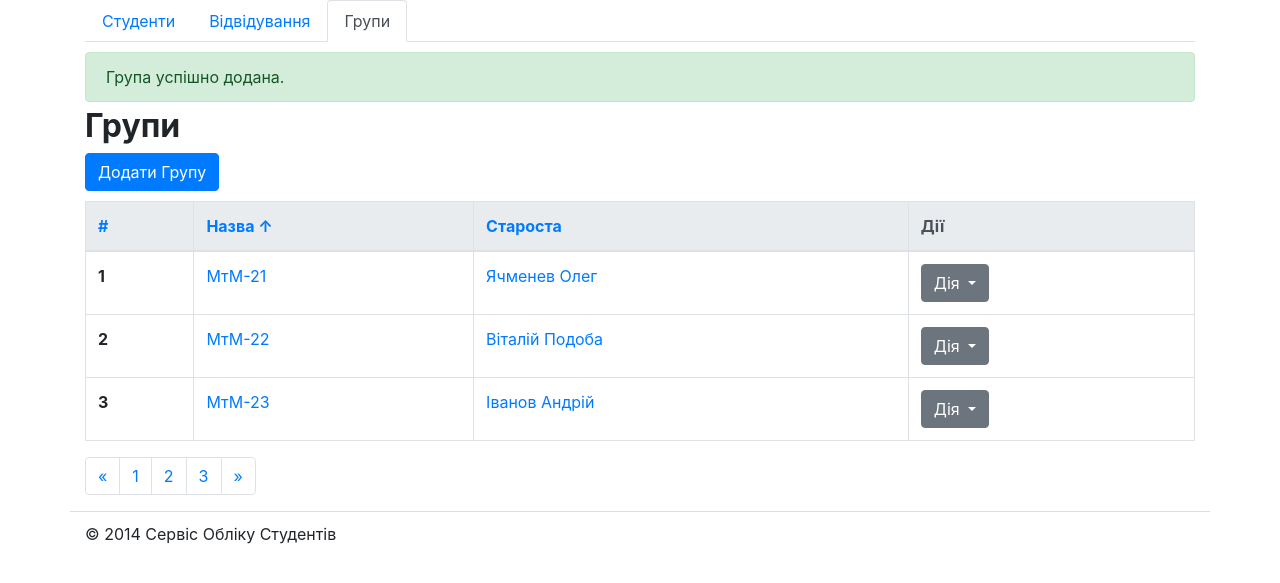
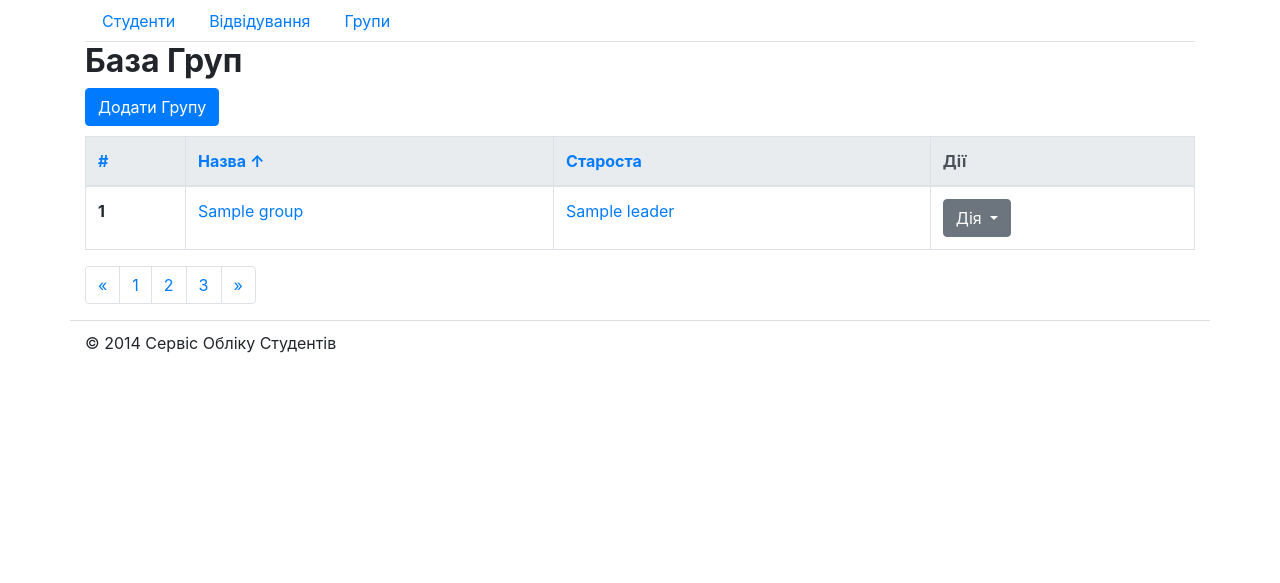
Before and after one commit to SSRomanSS/studentsdb, a Django app: template students/templates/students/groups_list.html in a window 1280 px wide. Shown: the part 86-669 px from the top of the page. Run offline with Django 3.2, Linux system fonts and the light colour scheme; the template is opened without the code that fills it: most values are stand-ins (such as "Sample title", 1, 10 or a date in 2020); some libraries are stand-ins or nearby versions.

Commit message:
Add base.html, refactor groups_list.html and students_list.html, clean up code

```diff
--- /dev/null
+++ b/students/templates/students/base.html
@@ -0,0 +1,99 @@
+{% load static %}
+
+<!DOCTYPE html>
+<html lang="uk">
+<head>
+	<meta charset="UTF-8">
+	<title>Сервіс Обліку Студентів - {% block meta_title %}{% endblock meta_title %}</title>
+	<meta name="description" value="Система Обліку Студентів Навчального Закладу" >
+	<meta name="viewport" content="width=device-width, initial-scale=1, shrink-to-fit=no">
+	<!-- Include Styles -->
+	<link rel="stylesheet"
+          href="https://stackpath.bootstrapcdn.com/bootstrap/4.3.1/css/bootstrap.min.css"
+          integrity="sha384-ggOyR0iXCbMQv3Xipma34MD+dH/1fQ784/j6cY/iJTQUOhcWr7x9JvoRxT2MZw1T" crossorigin="anonymous">
+
+	<link rel="stylesheet"
+          href="{% static "css/main.css" %}">
+
+    {% block extra_css %}{% endblock extra_css %}
+
+    <link rel="shortcut icon" type="image/png" href="{% static "favicon.ico" %}">
+</head>
+
+<body>
+	<!-- Start Container -->
+  <div class="container">
+
+    <!-- Start Header -->
+    <div class="row" id="header">
+      <div class="col-8">
+        <h1>Сервіс Обліку Студентів</h1>
+      </div>
+      <div class="col-4" id="group-selector">
+        <strong>Група:</strong>
+        <select>
+          <option value="">Усі Студенти</option>
+          <option value="">Мтм-21, Віталій Подоба</option>
+          <option value="">Мтм-22, Андрій Петров</option>
+        </select>
+      </div>
+    </div>
+    <!-- End Header -->
+
+    <!-- Start subheader -->
+    <div class="row" id="sub-header">
+      <div class="col-12">
+        <ul class="nav nav-tabs">
+			<li class="nav-item">
+				<a class="nav-link {% if request.resolver_match.url_name == "home" %} active {% endif %}"
+                href="{% url "home" %}">Студенти</a>
+			</li>
+			 <li class="nav-item">
+				<a class="nav-link  {% if request.resolver_match.url_name == "student_visiting" %} active {% endif %}"
+                 href="{% url "students_visiting" %}">Відвідування</a>
+			 </li>
+			 <li class="nav-item">
+				<a class="nav-link {% if request.resolver_match.url_name == "groups" %} active {% endif %}"
+                 href="{% url "groups" %}">Групи</a>
+			 </li>
+		</ul>
+      </div>
+    </div>
+    <!-- End subheader -->
+
+    <!-- Start Content Columns -->
+    <div class="row" id="content-columns">
+      <div class="col-12" id="content-column">
+
+        {% comment "Not used alert so far" %}
+        <div class="alert alert-success" role="alert">
+			Status Update!
+		</div>
+        {% endcomment %}
+
+        <h2>{% block title %}{% endblock title %}</h2>
+        {% block content %}{% endblock content %}
+
+      </div>
+    </div>
+    <!-- End Content Columns -->
+
+    <!-- Start Footer -->
+    <div class="row" id="footer">
+      <div class="col-12">
+        &copy; 2014 Сервіс Обліку Студентів
+      </div>
+    </div>
+    <!-- End Footer -->
+
+  </div>
+  <!-- End Container -->
+
+  <!-- Javascripts Inclusion -->
+
+<script src="https://code.jquery.com/jquery-3.3.1.slim.min.js" integrity="sha384-q8i/X+965DzO0rT7abK41JStQIAqVgRVzpbzo5smXKp4YfRvH+8abtTE1Pi6jizo" crossorigin="anonymous"></script>
+<script src="https://cdnjs.cloudflare.com/ajax/libs/popper.js/1.14.7/umd/popper.min.js" integrity="sha384-UO2eT0CpHqdSJQ6hJty5KVphtPhzWj9WO1clHTMGa3JDZwrnQq4sF86dIHNDz0W1" crossorigin="anonymous"></script>
+<script src="https://stackpath.bootstrapcdn.com/bootstrap/4.3.1/js/bootstrap.min.js" integrity="sha384-JjSmVgyd0p3pXB1rRibZUAYoIIy6OrQ6VrjIEaFf/nJGzIxFDsf4x0xIM+B07jRM" crossorigin="anonymous"></script>
+{% block extra_js %}{% endblock extra_js %}
+</body>
+</html>
--- a/students/templates/students/groups_list.html
+++ b/students/templates/students/groups_list.html
@@ -1,72 +1,17 @@
+{% extends "students/base.html" %}
+
 {% load static %}
 
-<!DOCTYPE html>
-<html lang="uk">
-<head>
-	<meta charset="UTF-8">
-	<title>Сервіс Обліку Студентів</title>
-	<meta name="description" value="Система Обліку Студентів Навчального Закладу" >
-	<meta name="viewport" content="width=device-width, initial-scale=1, shrink-to-fit=no">
-	<!-- Include Styles -->
-	<link rel="stylesheet" href="https://stackpath.bootstrapcdn.com/bootstrap/4.3.1/css/bootstrap.min.css" integrity="sha384-ggOyR0iXCbMQv3Xipma34MD+dH/1fQ784/j6cY/iJTQUOhcWr7x9JvoRxT2MZw1T" crossorigin="anonymous">
+{% block meta_title %}Групи{% endblock meta_title %}
 
-	<link rel="stylesheet"
-			href="{% static "css/main.css" %}">
+{% block title %}База Груп{% endblock title %}
 
-	<link rel="shortcut icon" type="image/png" href="{% static "favicon.ico" %}">
-</head>
+{% block content %}
 
-<body>
-	<!-- Start Container -->
-  <div class="container">
-
-    <!-- Start Header -->
-    <div class="row" id="header">
-      <div class="col-8">
-        <h1>Сервіс Обліку Студентів</h1>
-      </div>
-      <div class="col-4" id="group-selector">
-        <strong>Група:</strong>
-        <select>
-          <option value="">Усі Студенти</option>
-          <option value="">Мтм-21, Олег Ячменев </option>
-          <option value="">Мтм-22, Віталій Подоба</option>
-          <option value="">Мтм-23, Андрій Іванов</option>
-        </select>
-      </div>
-    </div>
-    <!-- End Header -->
-
-    <!-- Start subheader -->
-    <div class="row" id="sub-header">
-      <div class="col-12">
-        <ul class="nav nav-tabs">
-			<li class="nav-item">
-				<a class="nav-link" href="{% url "home" %}">Студенти</a>
-			</li>
-			 <li class="nav-item">
-				<a class="nav-link" href="{% url "students_visiting" %}">Відвідування</a>
-			 </li>
-			 <li class="nav-item">
-				<a class="nav-link active" href="{% url "groups" %}">Групи</a>
-			 </li>
-		</ul>
-      </div>
-    </div>
-    <!-- End subheader -->
-
-    <!-- Start Content Columns -->
-    <div class="row" id="content-columns">
-      <div class="col-12" id="content-column">
-
-        <div class="alert alert-success" role="alert">
-			Група успішно додана.
-		</div>
-
-        <h2>Групи</h2>
         <a class="btn btn-primary" href="{% url "groups_add" %}" >Додати Групу</a>
 
         <!-- Start Students Listing -->
+		{% if groups %}
         <table class="table table-bordered" id="table">
           <thead class="thead-light">
             <tr>
@@ -77,10 +22,11 @@
             </tr>
           </thead>
           <tbody>
+            {% for group in groups %}
             <tr>
-              <th scope="row">1</th>
-              <td><a href="#">МтМ-21</td>
-              <td><a href="#">Ячменев Олег</td>
+              <th scope="row">{{ forloop.counter }}</th>
+              <td><a href="{% url "groups_edit" group.id %}">{{ group.name }}</td>
+              <td><a href="{% url "students_edit" group.id %}">{{ group.leader }}</td>
               <td>
                 <div class="dropdown">
 					<button class="btn btn-secondary dropdown-toggle"
@@ -92,60 +38,19 @@
 						Дія
 					</button>
 						  <div class="dropdown-menu" aria-labelledby="dropdownMenuButton">
-							<a class="dropdown-item" href="#">Редагування</a>
-							<a class="dropdown-item" href="#">Відвідування</a>
-							<a class="dropdown-item" href="#">Видалити</a>
+							<a class="dropdown-item" href="{% url "groups_edit" group.id %}">Редагування</a>
+							<a class="dropdown-item" href="{% url "groups_delete" group.id %}">Видалити</a>
 						  </div>
 				</div>
               </td>
             </tr>
-            <tr>
-              <th scope="row">2</th>
-              <td><a href="#">МтМ-22</td>
-              <td><a href="#">Віталій Подоба</td>
-              <td>
-                <div class="dropdown">
-					<button class="btn btn-secondary dropdown-toggle"
-					type="button"
-					id="dropdownMenuButton"
-					data-toggle="dropdown"
-					aria-haspopup="true"
-					aria-expanded="false">
-						Дія
-					</button>
-						  <div class="dropdown-menu" aria-labelledby="dropdownMenuButton">
-							<a class="dropdown-item" href="#">Редагування</a>
-							<a class="dropdown-item" href="#">Відвідування</a>
-							<a class="dropdown-item" href="#">Видалити</a>
-						  </div>
-				</div>
-              </td>
-            </tr>
-            <tr>
-              <th scope="row">3</th>
-              <td><a href="#">МтМ-23</td>
-              <td><a href="#">Іванов Андрій</td>
-              <td>
-                <div class="dropdown">
-					<button class="btn btn-secondary dropdown-toggle"
-					type="button"
-					id="dropdownMenuButton"
-					data-toggle="dropdown"
-					aria-haspopup="true"
-					aria-expanded="false">
-						Дія
-					</button>
-						  <div class="dropdown-menu" aria-labelledby="dropdownMenuButton">
-							<a class="dropdown-item" href="#">Редагування</a>
-							<a class="dropdown-item" href="#">Відвідування</a>
-							<a class="dropdown-item" href="#">Видалити</a>
-						  </div>
-				</div>
-              </td>
-            </tr>
+            {% endfor %}
           </tbody>
         </table>
         <!-- End Students Listing -->
+		{% else %}
+        <p>Поки що немає груп у базі</p>
+        {% endif %}
 
         <nav aria-label="Page navigation example">
 		  <ul class="pagination">
@@ -164,6 +69,7 @@
 			</li>
 		  </ul>
 		</nav>
+{% endblock content %}
 
       </div>
     </div>
--- a/studentsdb/settings.py
+++ b/studentsdb/settings.py
@@ -11,7 +11,6 @@ https://docs.djangoproject.com/en/2.2/ref/settings/
 """
 
 import os
-
 # Build paths inside the project like this: os.path.join(BASE_DIR, ...)
 BASE_DIR = os.path.dirname(os.path.dirname(os.path.abspath(__file__)))
 
```
Also changed, not shown: students/templates/students/students_list.html (+6 -62 lines), students/views.py (+18 -1 lines).
